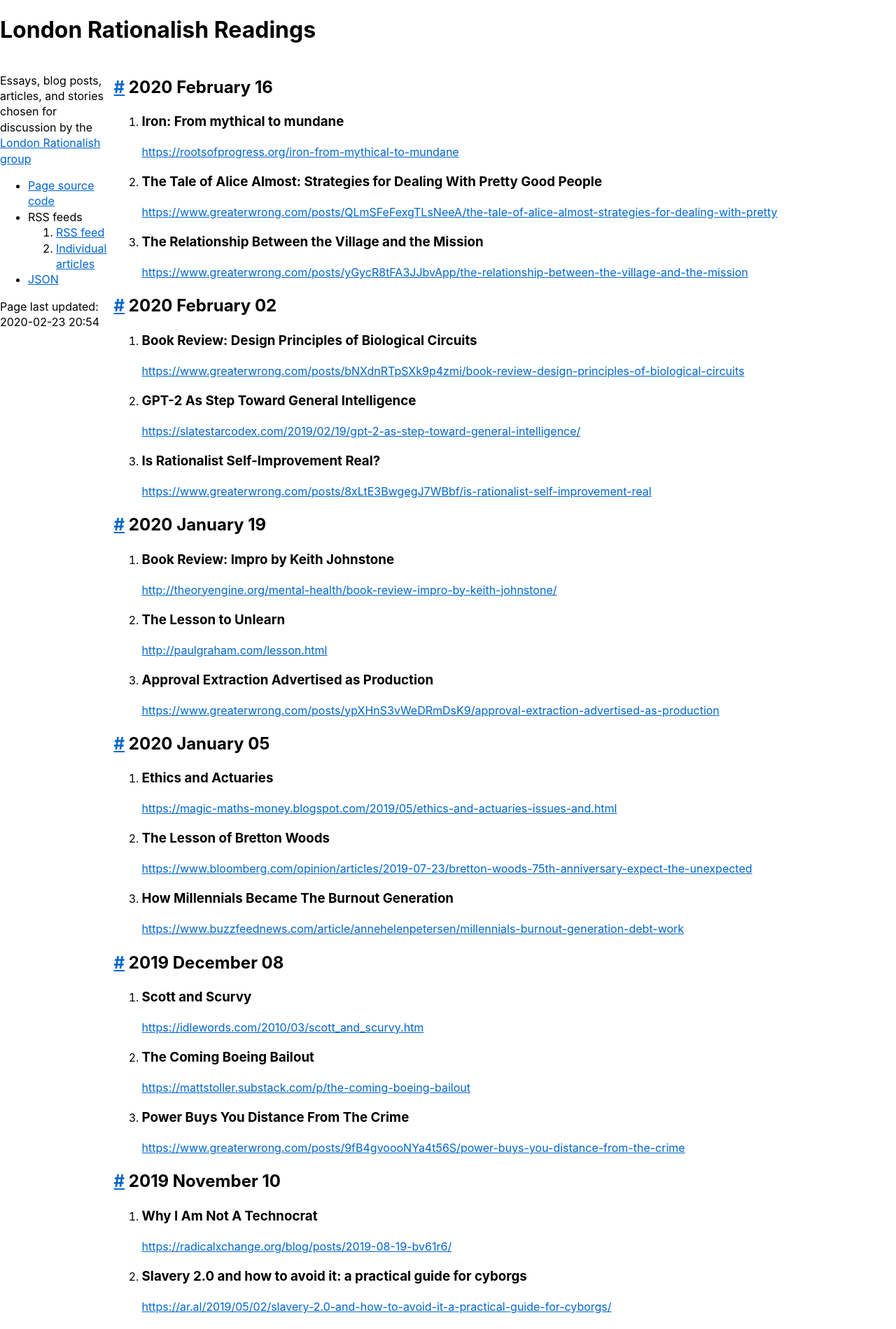
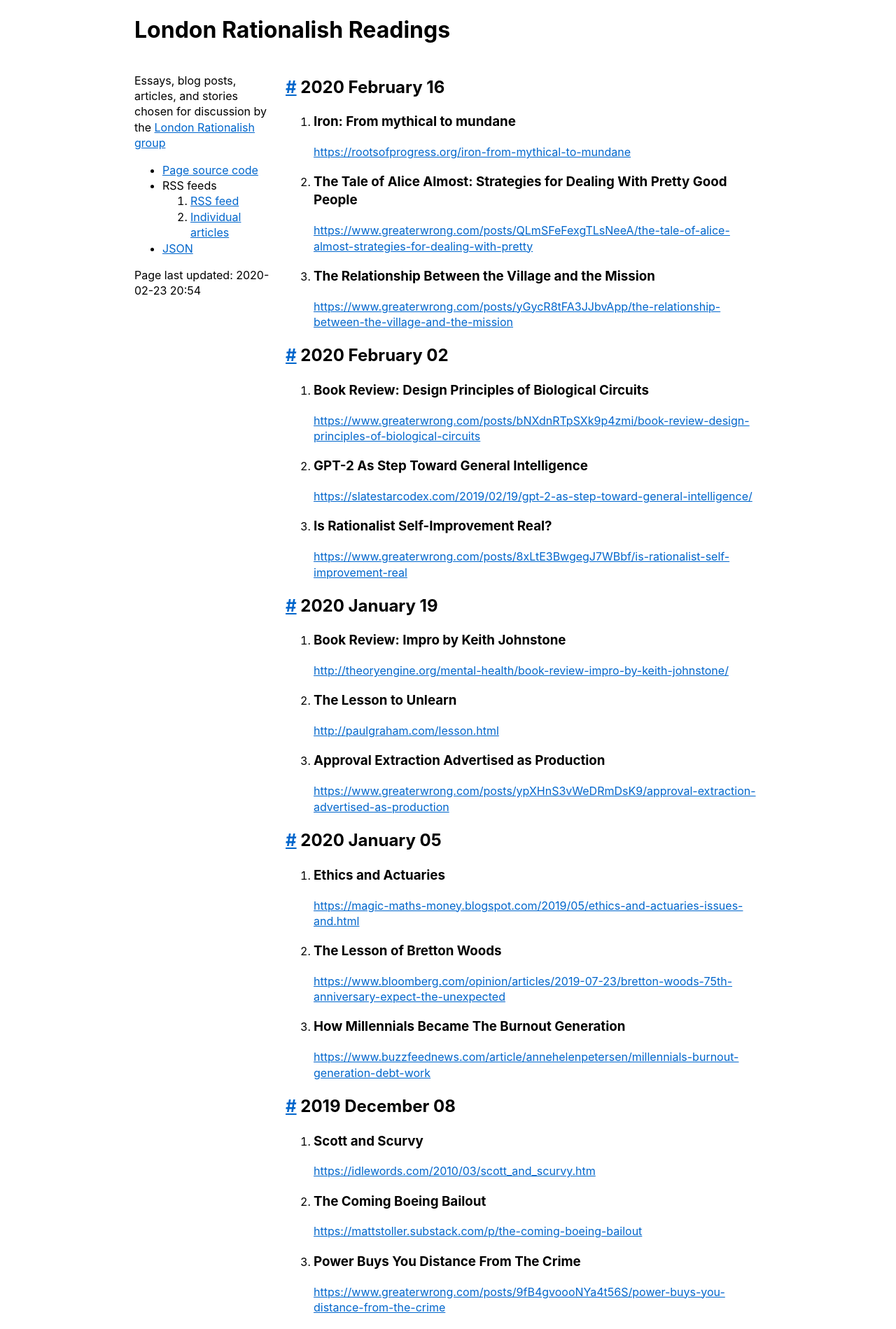
Before and after one commit to sackeyjason/london-rationalish-readings, a Jekyll site: the page built from newindex.html, in a window 1280 px wide. Shown: the top 1899 px of the page at 70% size. Built offline with Jekyll 4.4.1, drawn with Linux system fonts in a browser that asks for light colours.

Commit message:
Update 2020.html

```diff
--- a/_layouts/2020.html
+++ b/_layouts/2020.html
@@ -27,13 +27,18 @@ a {
   color: #06C;
   word-break: break-word;
 }
+  @media (max-width: 599.9px) {
+    html { font-size: 14px }
+  }
 @media (min-width: 600px) {
   .grid-row {
     display: flex;
     flex-direction: row;
   }
-  aside {
+  .sidebar {
     width: 200px;
+    flex-shrink: 0;
+    margin-right: 1rem;
   }
 }
 </style>
@@ -41,12 +46,14 @@ a {
 <body>
 
 <header>
+  <div class="container">
     <h1>{{ page.title }}</h1>
+  </div>
 </header>
 
-<div class="grid">
+<div class="container">
   <div class="grid-row">
-    <aside>
+    <aside class="sidebar">
       <p>Essays, blog posts, articles, and stories chosen for discussion by the
         <a href="https://www.facebook.com/groups/londonrationalish/">London Rationalish group</a>
       </p>
```
